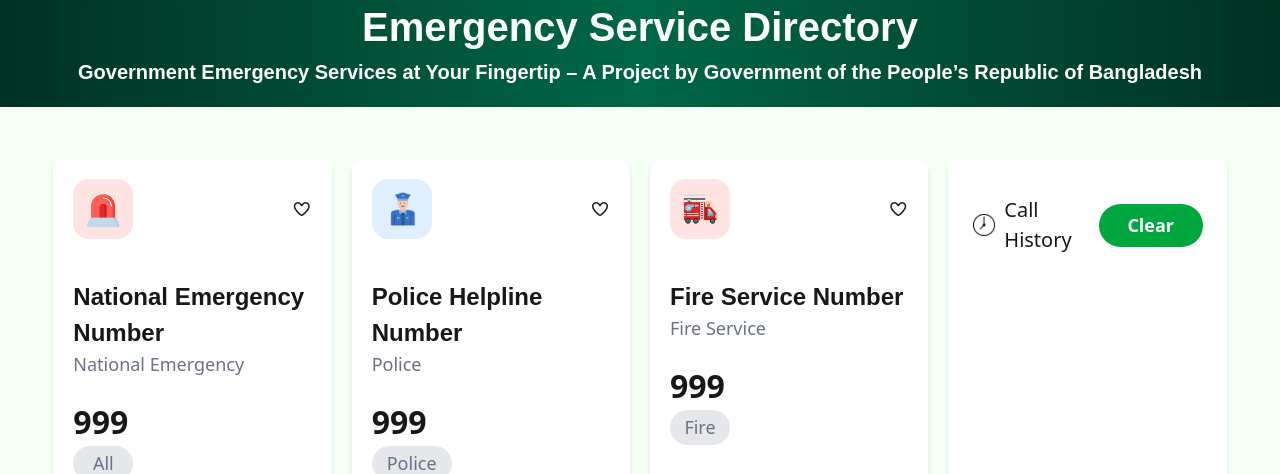
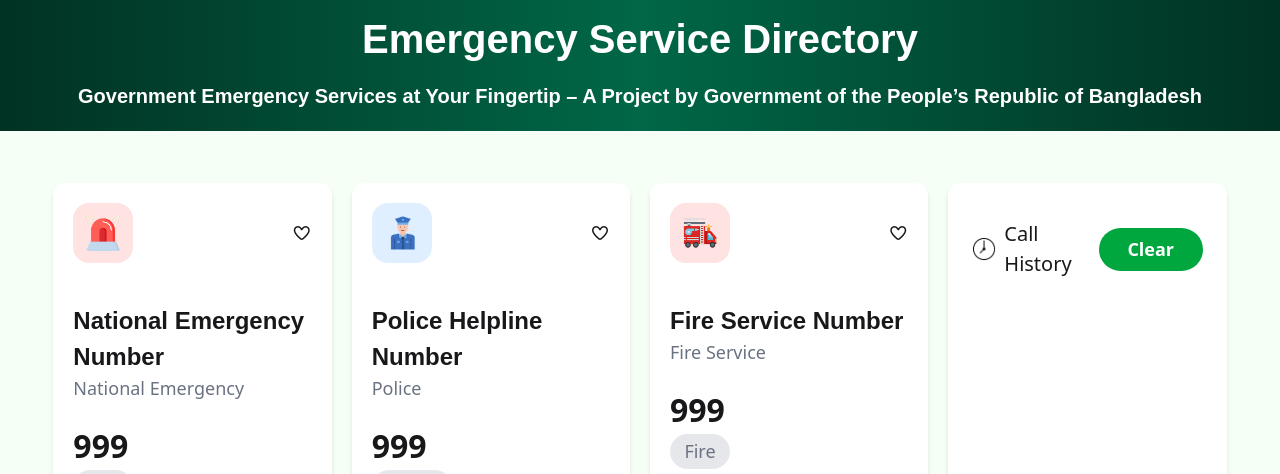
Before and after one commit to MizanurRahman-git/Assignment-5, a plain HTML site: page index.html in a window 1280 px wide. Shown: the part 254-728 px from the top of the page. Drawn offline with nearby package versions, Linux system fonts and the light colour scheme; a web font is replaced by a local one.

Commit message:
added some margin

```diff
--- a/index.html
+++ b/index.html
@@ -48,8 +48,8 @@
         <section id="banner-section" class="flex justify-center items-center bg-gradient-to-r from-[#013223] via-[#006747] to-[#013223]">
             <div class="flex flex-col items-center py-5">
                 <img class="w-[90px]" src="./assets/logo-dark.png" alt="">
-                <h1 class="font-bold text-[40px] text-white">Emergency Service Directory</h1>
-                <p class="font-semibold text-[20px] text-white">Government Emergency Services at Your Fingertip – A Project by  Government of the People’s Republic of Bangladesh</p>
+                <h1 class="font-bold text-[40px] text-white mt-3">Emergency Service Directory</h1>
+                <p class="font-semibold text-[20px] text-white mt-3">Government Emergency Services at Your Fingertip – A Project by  Government of the People’s Republic of Bangladesh</p>
             </div>
         </section>
     </header>
```
